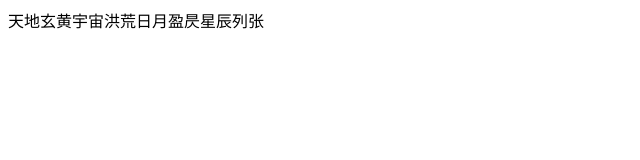
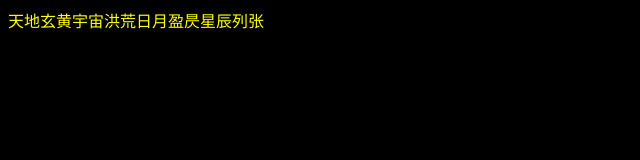
Before and after one commit to xyp0318/branch, a plain HTML site: page index.html in a window 1280 px wide. Shown: the whole page, without its empty margins (0-640 px from the left). Drawn offline with Linux system fonts and the light colour scheme.

Commit message:
次分支

```diff
--- a/index.html
+++ b/index.html
@@ -6,6 +6,7 @@
     <meta name="viewport" content="width=device-width, initial-scale=1.0">
     <meta http-equiv="X-UA-Compatible" content="ie=edge">
     <title>Document</title>
+    <link rel="stylesheet" href="./style.css">
 </head>
 
 <body>
--- /dev/null
+++ b/style.css
@@ -0,0 +1,4 @@
+body {
+    background: #000000;
+    color: #ff0;
+}
```
